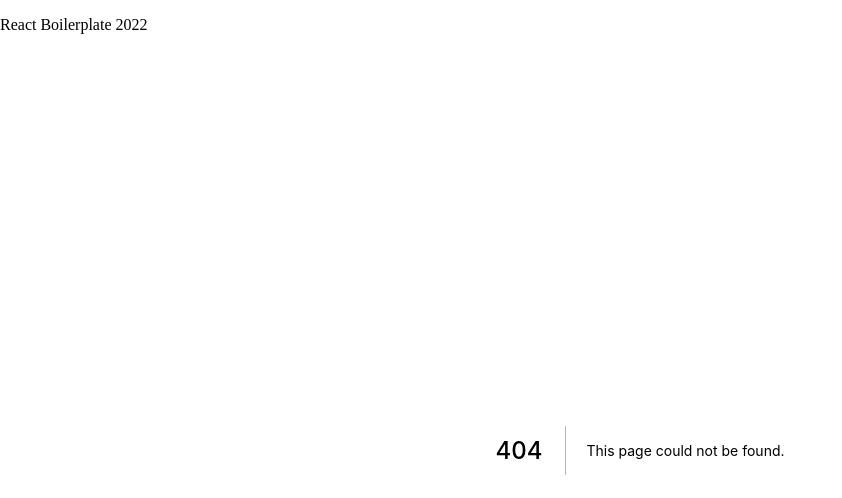
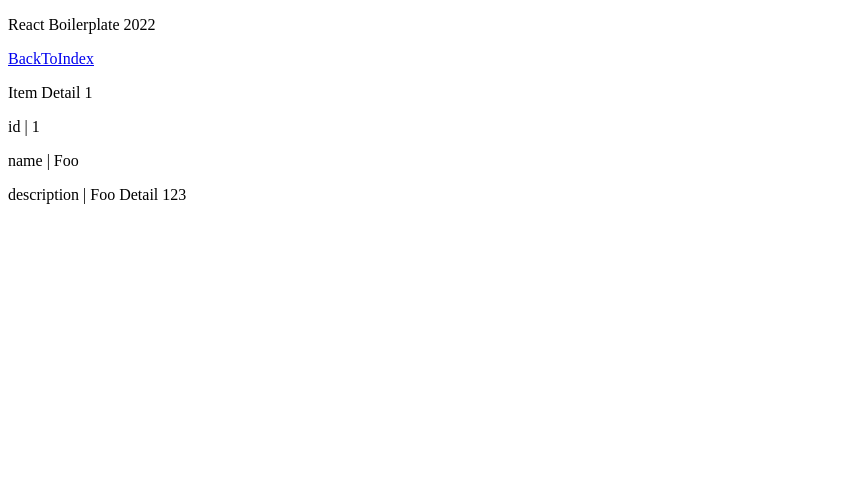
Before and after one commit to shimpeiws/react-boilerplate-2022, a Next.js app: page /item/1 in a window 1280 px wide. Before the commit this address had no page. Shown: the top 498 px of the page, without its empty margins (0-842 px from the left). Built offline with nearby package versions, Linux system fonts and the light colour scheme.

Commit message:
Implement index and detail

```diff
--- a/src/pages/api/item.ts
+++ /dev/null
@@ -1,6 +0,0 @@
-export default function handler(req, res) {
-  res.status(200).json([
-    { id: 1, name: "Foo" },
-    { id: 2, name: "Bar" },
-  ]);
-}
--- /dev/null
+++ b/src/pages/api/item/[id].tsx
@@ -0,0 +1,8 @@
+const data = [
+  { id: 1, name: "Foo", description: "Foo Detail 123" },
+  { id: 2, name: "Bar", description: "Bar Detail 123" },
+];
+
+export default function handler(req, res) {
+  res.status(200).json(data[req.query.id - 1]);
+}
--- /dev/null
+++ b/src/pages/api/item/index.ts
@@ -0,0 +1,6 @@
+export default function handler(req, res) {
+  res.status(200).json([
+    { id: 1, name: "Foo", description: "Foo Detail 123" },
+    { id: 2, name: "Bar", description: "Bar Detail 123" },
+  ]);
+}
--- /dev/null
+++ b/src/pages/item/[id].tsx
@@ -0,0 +1,34 @@
+import { useRouter } from "next/router";
+import useSWR from "swr";
+import Link from "next/link";
+
+type Item = {
+  id: number;
+  name: string;
+  description: string;
+};
+
+export default function Detail() {
+  const router = useRouter();
+  const { id } = router.query;
+  const fetcher = (...args) => fetch(...args).then((res) => res.json());
+  const { data, error } = useSWR<Item>(`/api/item/${id}`, fetcher);
+
+  if (error) {
+    return <>error</>;
+  }
+
+  if (!data) {
+    return <>loading</>;
+  }
+
+  return (
+    <div>
+      <Link href="/item">BackToIndex</Link>
+      <p>Item Detail {id}</p>
+      <p>id | {data.id}</p>
+      <p>name | {data.name}</p>
+      <p>description | {data.description}</p>
+    </div>
+  );
+}
```
Also changed, not shown: src/pages/item/index.tsx (renamed from src/pages/items/index.tsx, +6 -3 lines).
